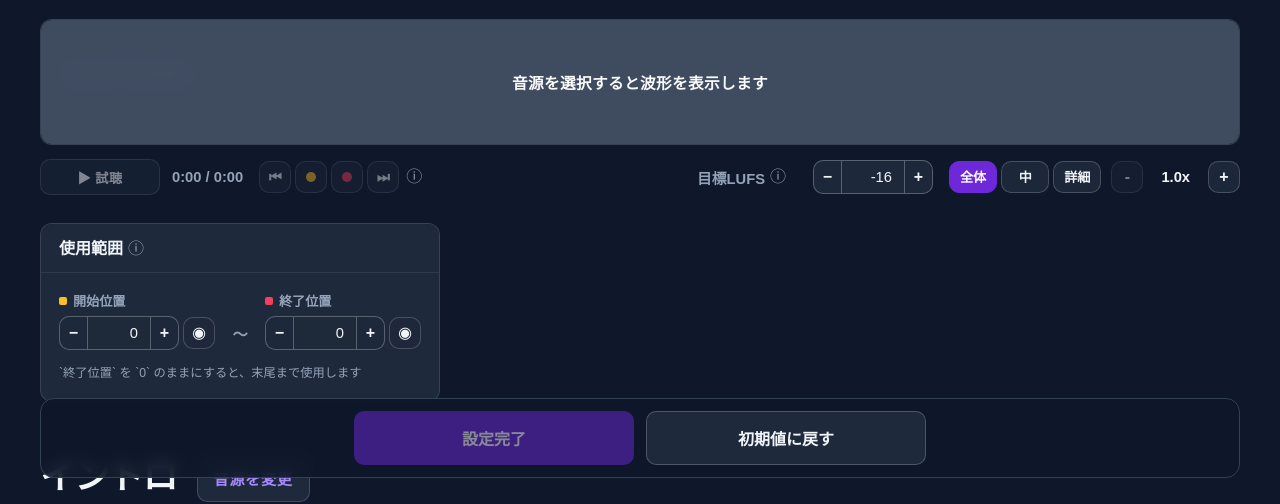
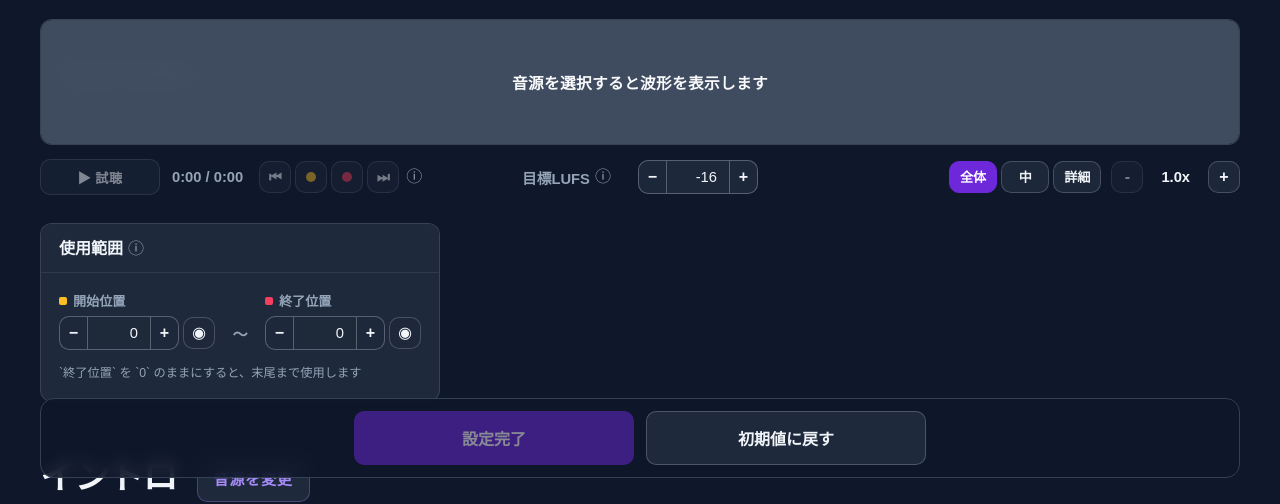
Before and after one commit to fjordllc/Wraptalk, a website with bundled scripts: page index.html in a window 1280 px wide. Shown: the part 306-810 px from the top of the page. Built offline with nearby package versions, Linux system fonts and the light colour scheme; files whose address does not match are found by name.

Commit message:
Center the volume inline within l--media-toolbar
Give preview-controls and zoom-toolbar equal flex-grow (and a
flex-basis of 0) so each side takes half of the spare space, while
the volume column stays at its natural width in between. Zoom keeps
right-aligning its content via justify-content: flex-end. When the
row wraps on narrow viewports the items drop to their own lines as
before.

```diff
--- a/web/styles.css
+++ b/web/styles.css
@@ -417,18 +417,18 @@ h1 {
 }
 
 .l--media-toolbar > .l--preview-controls {
-  flex: 1 1 auto;
+  flex: 1 1 0;
   min-width: 0;
 }
 
 .l--media-toolbar > .l--volume-inline {
-  flex: 0 1 auto;
+  flex: 0 0 auto;
 }
 
 .l--zoom-toolbar {
   display: flex;
-  flex: 0 0 auto;
-  margin-left: auto;
+  flex: 1 1 0;
+  justify-content: flex-end;
 }
 
 .c--zoom-control {
```
